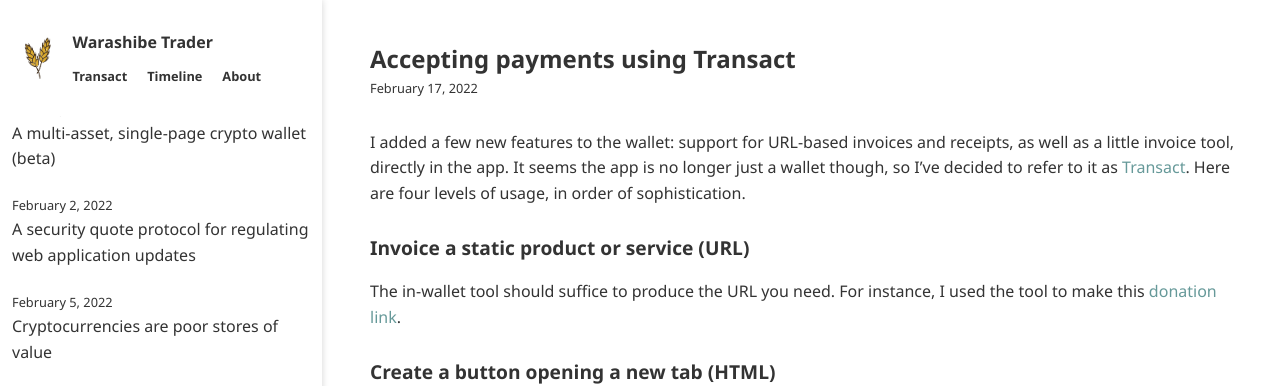
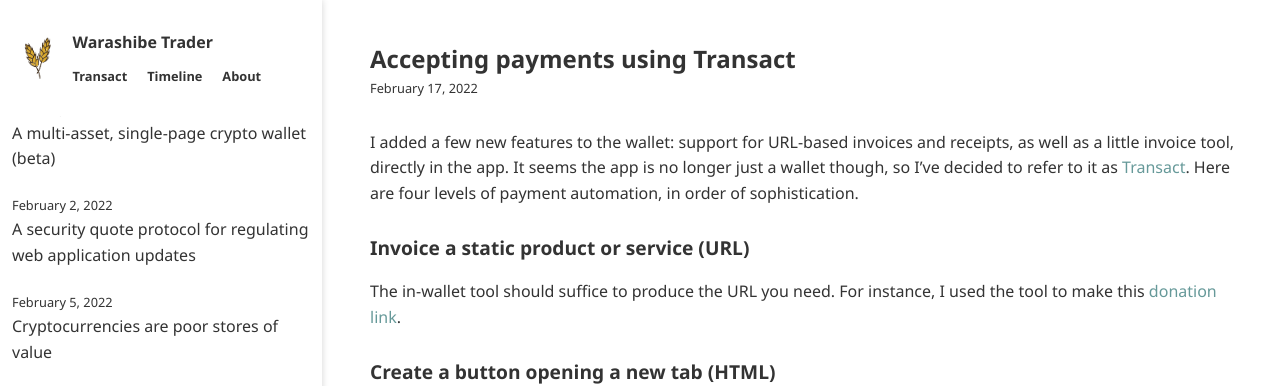
Before and after one commit to warashibetrader/warashibetrader.github.io, a Jekyll site: the page built from _posts/2022-02-17-invoices.md, in a window 1280 px wide and 900 px high. Shown: the top 386 px of the window. Built offline with Jekyll 4.4.1, drawn with Linux system fonts in a browser that asks for light colours.

Commit message:
Update 2022-02-17-invoices.md

```diff
--- a/_posts/2022-02-17-invoices.md
+++ b/_posts/2022-02-17-invoices.md
@@ -2,7 +2,7 @@
 title: "Accepting payments using Transact"
 ---
 
-I added a few new features to the wallet: support for URL-based invoices and receipts, as well as a little invoice tool, directly in the app. It seems the app is no longer just a wallet though, so I've decided to refer to it as [Transact](https://transactcc.github.io). Here are four levels of usage, in order of sophistication.
+I added a few new features to the wallet: support for URL-based invoices and receipts, as well as a little invoice tool, directly in the app. It seems the app is no longer just a wallet though, so I've decided to refer to it as [Transact](https://transactcc.github.io). Here are four levels of payment automation, in order of sophistication.
 
 ### Invoice a static product or service (URL)
 
```
